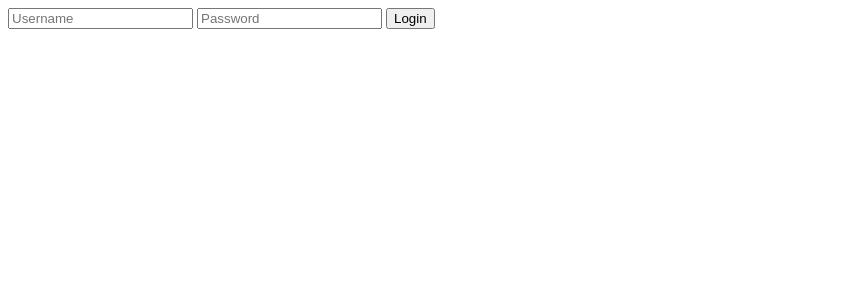
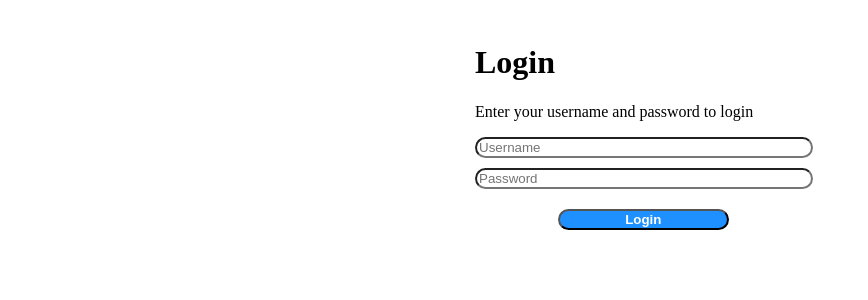
Before and after one commit to nqb3010/baitapweb, a PHP site: page /login.html in a window 1280 px wide. Shown: the top 300 px of the page, without its empty margins (0-868 px from the left). Run offline with PHP 8.4, Linux system fonts and the light colour scheme.

Commit message:
form login

```diff
--- /dev/null
+++ b/login.css
@@ -0,0 +1,26 @@
+.form-login{
+    width: 100%;
+    max-width: 330px;
+    padding: 15px;
+    margin: auto;
+}
+.btn{
+    width: 52%;
+    margin-left: 25%;
+    margin-top: 10px;
+    border-radius: 15px;
+    background-color: #1E90FF;
+    color: white;
+    font-weight: bold;
+
+}
+.text-user{
+    width: 100%;
+    margin-bottom: 10px;
+    border-radius: 15px;
+}
+.text-pass{
+    width: 100%;
+    margin-bottom: 10px;
+    border-radius: 15px;
+}
--- a/login.html
+++ b/login.html
@@ -5,15 +5,18 @@
     <meta http-equiv="X-UA-Compatible" content="IE=edge">
     <meta name="viewport" content="width=device-width, initial-scale=1.0">
     <title>Login</title>
+    <link rel="stylesheet" href="login.css">
 </head>
 <body>
-    <!-- form login -->
-    <form action="login.php" method="POST">
-        <input type="text" name="username" placeholder="Username" required>
-        <input type="password" name="password" placeholder="Password" required>
+    <div class="form-login">
+    <h1>Login</h1>
+    <p>Enter your username and password to login</p>
+    <form action="api/login.php" method="POST">
+        <input class="text-user" type="text" name="username" placeholder="Username" required>
+        <input class="text-pass" type="password" name="password" placeholder="Password" required>
 
-        <button type="submit">Login</button>
+        <button class="btn" type="submit">Login</button>
     </form>
-
+    </div>
 </body>
 </html>
--- a/style.css
+++ b/style.css
@@ -13,7 +13,7 @@
 }
 
 .search {
- border: 1px solid #ccc;
+ border-radius: 5px;
  width: 70px;
  height: 30px;
  border-radius: 4px;
@@ -159,7 +159,7 @@ body {
 }
 .btn{
     background-color: #4CAF50;
-    border: none;
+    border-radius: 5px;
     color: white;
     padding: 10px 20px;
     text-align: center;
```
Also changed, not shown: api/login.php (added, +9 -0 lines).
